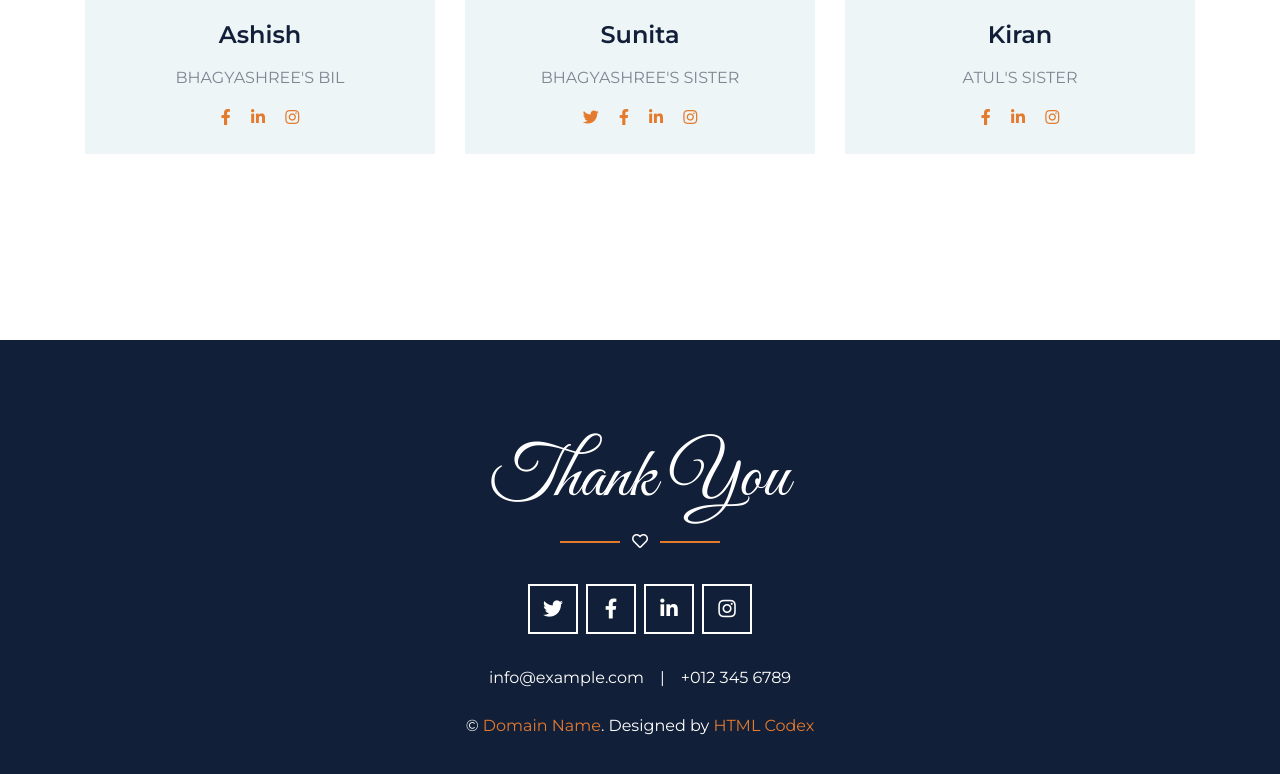
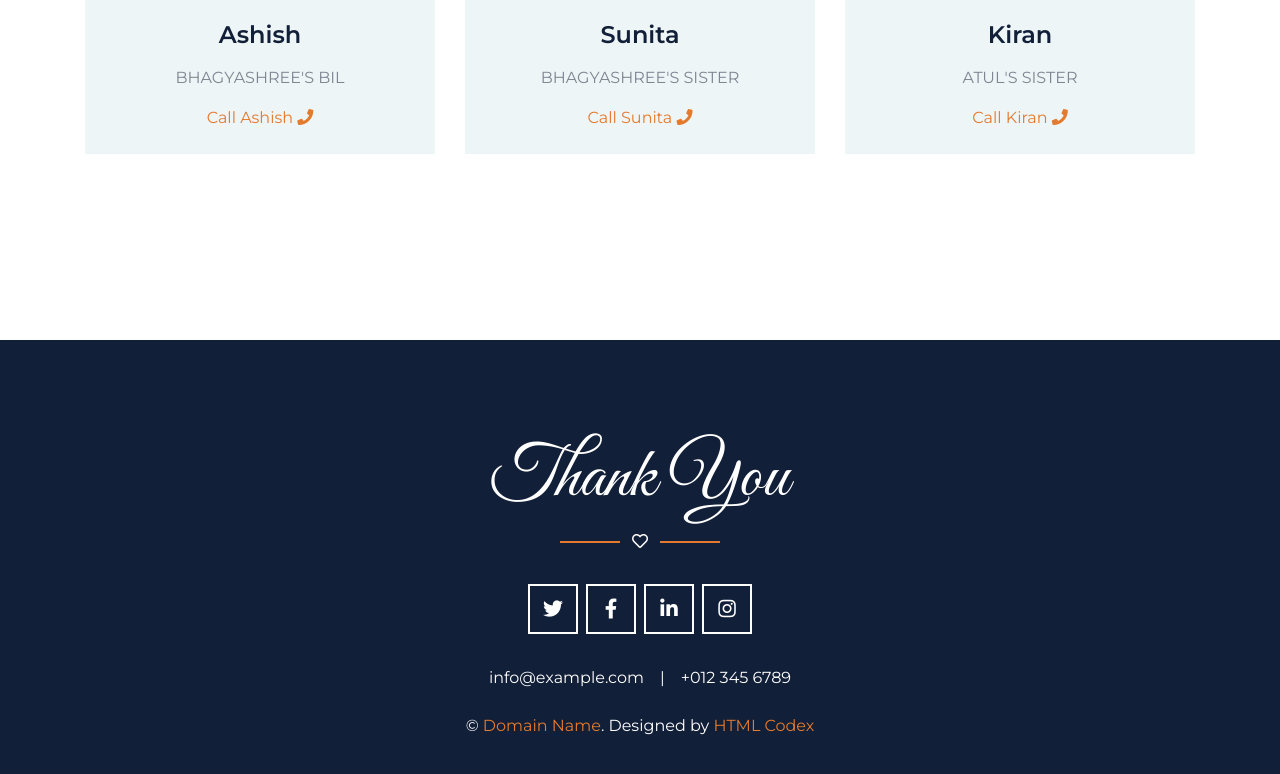
Before and after one commit to zinercodes/zinercodes.github.io, a plain HTML site: page index.html in a window 1280 px wide. Shown: the part 6415-7189 px from the top of the page. Drawn offline with nearby package versions, Linux system fonts and the light colour scheme; files that its build step writes are made by us from their sources.

Commit message:
adds phone numbers

```diff
--- a/index.html
+++ b/index.html
@@ -364,11 +364,9 @@
                             <h4 class="mb-3">Ashish</h4>
                             <p class="text-uppercase">Bhagyashree's BIL</p>
                             <div class="d-inline-block">
-                                <a data-rel="external" data-tel="974-4433665588" href="tel:974-4433665588" class="phone-link">
 
-                                <a class="mx-2" href="#"><i class="fab fa-facebook-f"></i></a>
-                                <a class="mx-2" href="#"><i class="fab fa-linkedin-in"></i></a>
-                                <a class="mx-2" href="#"><i class="fab fa-instagram"></i></a>
+                                <a class="mx-2" href="tel:8754433346"> Call Ashish <i class="fa fa-phone"></i></a>
+
                             </div>
                         </div>
                     </div>
@@ -380,10 +378,7 @@
                             <h4 class="mb-3">Sunita</h4>
                             <p class="text-uppercase">Bhagyashree's Sister</p>
                             <div class="d-inline-block">
-                                <a class="mx-2" href="#"><i class="fab fa-twitter"></i></a>
-                                <a class="mx-2" href="#"><i class="fab fa-facebook-f"></i></a>
-                                <a class="mx-2" href="#"><i class="fab fa-linkedin-in"></i></a>
-                                <a class="mx-2" href="#"><i class="fab fa-instagram"></i></a>
+                                <a class="mx-2" href="tel:9834960594"> Call Sunita <i class="fa fa-phone"></i></a>
                             </div>
                         </div>
                     </div>
@@ -395,10 +390,7 @@
                             <h4 class="mb-3">Kiran</h4>
                             <p class="text-uppercase">Atul's Sister</p>
                             <div class="d-inline-block">
-
-                                <a class="mx-2" href="#"><i class="fab fa-facebook-f"></i></a>
-                                <a class="mx-2" href="#"><i class="fab fa-linkedin-in"></i></a>
-                                <a class="mx-2" href="#"><i class="fab fa-instagram"></i></a>
+                                <a class="mx-2" href="tel:"> Call Kiran <i class="fa fa-phone"></i></a>
                             </div>
                         </div>
                     </div>
```
